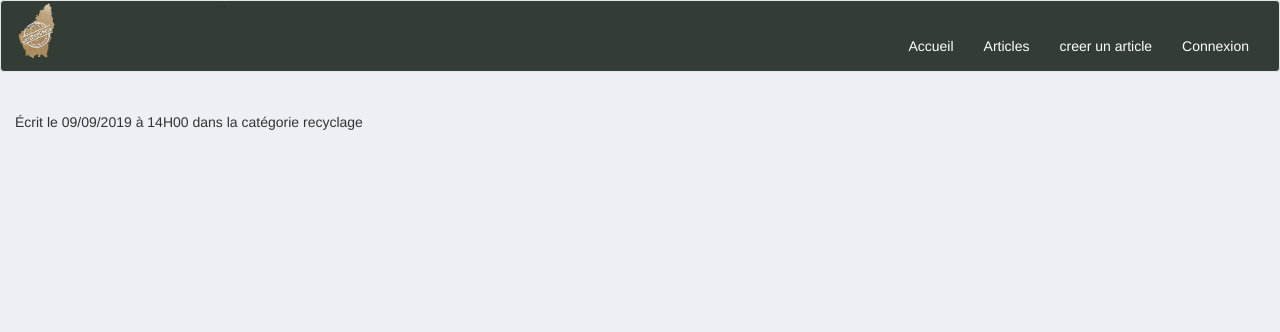
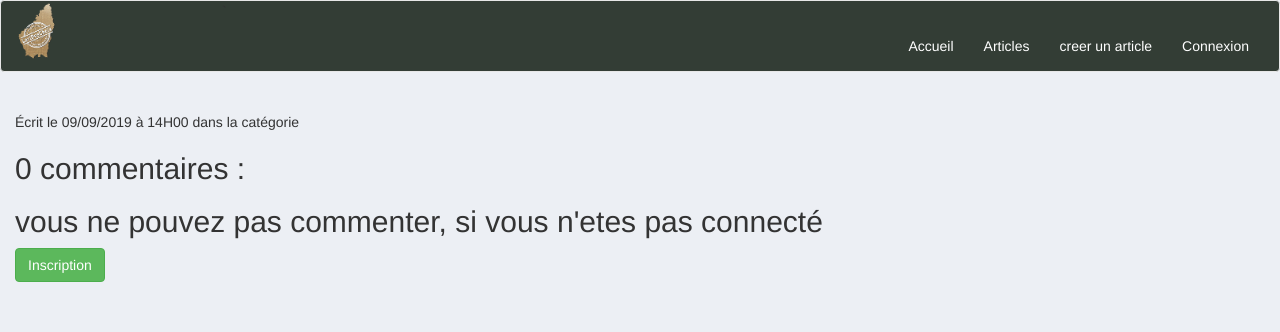
Before and after one commit to georgecedric/lartdeschoix, a Symfony app: template templates/blog/show.html.twig in a window 1280 px wide. Shown: the top 332 px of the page. Run offline with Twig, Linux system fonts and the light colour scheme; the template is opened without the code that fills it, so the values that code supplies are empty; some libraries are stand-ins or nearby versions.

Commit message:
creation des commentaires

```diff
--- a/public/css/style.css
+++ b/public/css/style.css
@@ -117,6 +117,12 @@ body{
     margin-bottom: 10px;
 }
 
+.login{
+    background-color: white;
+    box-shadow: 8px 8px 12px #aaa;
+    padding:15px;
+    margin-bottom: 10px;
+}
 
 
 
--- a/templates/blog/show.html.twig
+++ b/templates/blog/show.html.twig
@@ -6,7 +6,7 @@
     <section class="article" >
         <article>
             <h2> {{article.title}} </h2>
-            <div class="metadata">Écrit le 09/09/2019 à 14H00 dans la catégorie recyclage </div>
+            <div class="metadata">Écrit le 09/09/2019 à 14H00 dans la catégorie  </div>
             <div class="content">
                 <img src= "{{article.image}}" alt ="" class="center-block">
                 {{article.content | raw}}
@@ -15,4 +15,32 @@
         <article>
 
     </section>
+
+ <section class="commentaire" >
+        <h2> {{ article.comments | length }} commentaires : </h2>
+        {% for comment in article.comments %}
+            <div class="comment">
+                <div class="row">
+                <div class="col-sm-3">
+                 {{comment.author}}({{comment.createdAt | date('d/m/Y')}})
+                </div>
+                <div class="col-sm-8">
+                    {{comment.content | raw}}
+                </div>
+            </div>
+        {% endfor %}
+
+        {% if app.user %}
+        {{ form_start(commentForm)}}
+        {{ form_widget(commentForm)}}
+         <button type="submit" class="btn btn-success">Inscription</button>
+        {{ form_end(commentForm)}}
+        {% else %}
+            <h2> vous ne pouvez pas commenter, si vous n'etes pas connecté</h2>
+            <a href="{{path('security_login')}}"> <button type="submit" class="btn btn-success">Inscription</button></a>
+
+        {% endif %}
+
+    </section>
+
 {% endblock %}
--- a/templates/security/login.html.twig
+++ b/templates/security/login.html.twig
@@ -3,7 +3,7 @@
 {% block title %}Hello SecurityController!{% endblock %}
 
 {% block body %}
-
+<div class="login col-sm-offset-3 col-sm-6">
     <h1> Connexion<h1>
 
     <form action="{{ path('security_login') }}" method="post">
@@ -16,7 +16,9 @@
         </div>
 
         <div class="form-group">
-        <button type="submit" class="btn btn-success"> connexxion! </button>
+            <button type="submit" class="btn btn-success"> connexion! </button>
         </div>
     </form>
+    <h3> Si vous n'êtes pas encore inscrit cliquez <a href="{{path('security_registration')}}">ICI</a> </h3>
+</div>
 {% endblock %}
```
Also changed, not shown: src/Controller/BlogController.php (+27 -5 lines), src/Form/CommentType.php (added, +26 -0 lines). Lines whose indentation alone changed are shown as unchanged.
